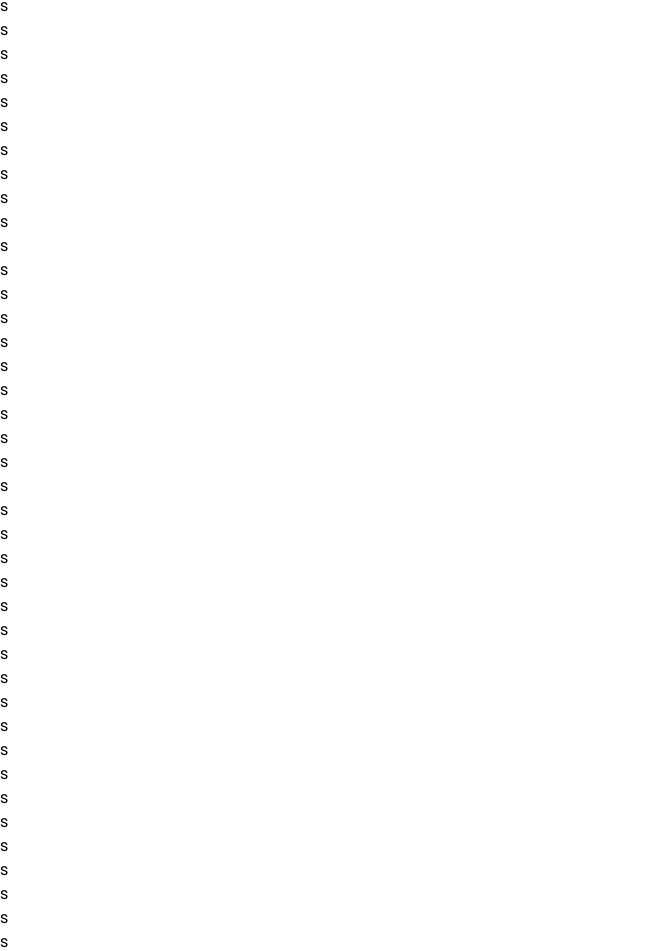
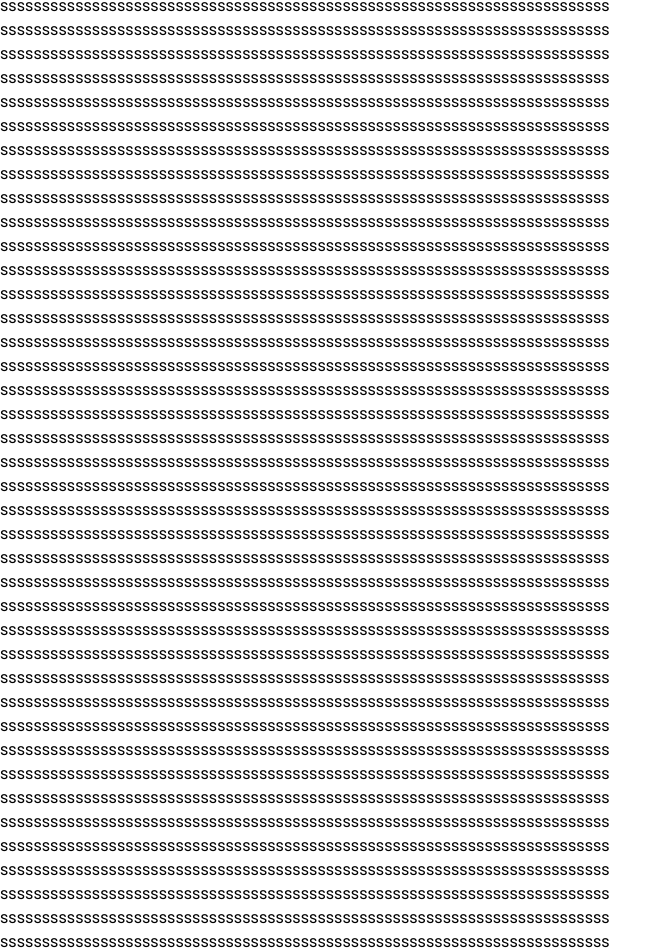
Before and after one commit to sqds-hall-of-shame/frontend, a React (Vite) app: page / in a window 1280 px wide. Shown: the part 444-1395 px from the top of the page, without its empty margins (0-671 px from the left). Built offline with nearby package versions, Linux system fonts and the light colour scheme.

Commit message:
feat: better navbar design

```diff
--- a/src/components/ui/Navbar.tsx
+++ b/src/components/ui/Navbar.tsx
@@ -75,7 +75,7 @@ export const Navbar: React.FC = () => {
     <>
       <DesktopBrowser>
         <div className="mb-[150px]">
-          <div className="flex justify-center items-center fixed top-4 left-1/2 transform -translate-x-1/2 w-[95%] z-50 bg-white bg-opacity-[3%] duration-150 rounded-3xl">
+          <div className="flex justify-center items-center fixed top-4 left-1/2 transform -translate-x-1/2 w-[95%] z-50 bg-white bg-opacity-[3%] duration-150 rounded-3xl border border-[#383838] backdrop-filter backdrop-blur-[8px]">
             <nav className="flex items-center text-center justify-between w-full my-8 ml-24">
               <div className="flex items-center">
                 <Button className="mr-3">Random</Button>
--- a/src/main.tsx
+++ b/src/main.tsx
@@ -9,7 +9,7 @@ setInterval(() => {
     (!("theme" in localStorage) &&
       window.matchMedia("(prefers-color-scheme: dark)").matches)
   ) {
-    document.documentElement.classList.add("dark", "bg-[#111111]");
+    document.documentElement.classList.add("dark", "bg-[#0a0a0a]");
     document.documentElement.style.setProperty(
       "--scrollbar-track-color",
       "#212121",
@@ -22,7 +22,7 @@ setInterval(() => {
     return;
   }
 
-  document.documentElement.classList.remove("dark", "bg-[#111111]");
+  document.documentElement.classList.remove("dark", "bg-[#0a0a0a]");
   document.documentElement.style.setProperty(
     "--scrollbar-track-color",
     "#979797",
--- a/src/routes/Index.tsx
+++ b/src/routes/Index.tsx
@@ -9,58 +9,162 @@ export const Index: React.FC = () => {
       <Navbar />
 
       <DesktopBrowser>
-        <p>s</p>
-        <p>s</p>
-        <p>s</p>
-        <p>s</p>
-        <p>s</p>
-        <p>s</p>
-        <p>s</p>
-        <p>s</p>
-        <p>s</p>
-        <p>s</p>
-        <p>s</p>
-        <p>s</p>
-        <p>s</p>
-        <p>s</p>
-        <p>s</p>
-        <p>s</p>
-        <p>s</p>
-        <p>s</p>
-        <p>s</p>
-        <p>s</p>
-        <p>s</p>
-        <p>s</p>
-        <p>s</p>
-        <p>s</p>
-        <p>s</p>
-        <p>s</p>
-        <p>s</p>
-        <p>s</p>
-        <p>s</p>
-        <p>s</p>
-        <p>s</p>
-        <p>s</p>
-        <p>s</p>
-        <p>s</p>
-        <p>s</p>
-        <p>s</p>
-        <p>s</p>
-        <p>s</p>
-        <p>s</p>
-        <p>s</p>
-        <p>s</p>
-        <p>s</p>
-        <p>s</p>
-        <p>s</p>
-        <p>s</p>
-        <p>s</p>
-        <p>s</p>
-        <p>s</p>
-        <p>s</p>
-        <p>s</p>
-        <p>s</p>
-        <p>s</p>
+        <p>
+          sssssssssssssssssssssssssssssssssssssssssssssssssssssssssssssssssssssssss
+        </p>
+        <p>
+          sssssssssssssssssssssssssssssssssssssssssssssssssssssssssssssssssssssssss
+        </p>
+        <p>
+          sssssssssssssssssssssssssssssssssssssssssssssssssssssssssssssssssssssssss
+        </p>
+        <p>
+          sssssssssssssssssssssssssssssssssssssssssssssssssssssssssssssssssssssssss
+        </p>
+        <p>
+          sssssssssssssssssssssssssssssssssssssssssssssssssssssssssssssssssssssssss
+        </p>
+        <p>
+          sssssssssssssssssssssssssssssssssssssssssssssssssssssssssssssssssssssssss
+        </p>
+        <p>
+          sssssssssssssssssssssssssssssssssssssssssssssssssssssssssssssssssssssssss
+        </p>
+        <p>
+          sssssssssssssssssssssssssssssssssssssssssssssssssssssssssssssssssssssssss
+        </p>
+        <p>
+          sssssssssssssssssssssssssssssssssssssssssssssssssssssssssssssssssssssssss
+        </p>
+        <p>
+          sssssssssssssssssssssssssssssssssssssssssssssssssssssssssssssssssssssssss
+        </p>
+        <p>
+          sssssssssssssssssssssssssssssssssssssssssssssssssssssssssssssssssssssssss
+        </p>
+        <p>
+          sssssssssssssssssssssssssssssssssssssssssssssssssssssssssssssssssssssssss
+        </p>
+        <p>
+          sssssssssssssssssssssssssssssssssssssssssssssssssssssssssssssssssssssssss
+        </p>
+        <p>
+          sssssssssssssssssssssssssssssssssssssssssssssssssssssssssssssssssssssssss
+        </p>
+        <p>
+          sssssssssssssssssssssssssssssssssssssssssssssssssssssssssssssssssssssssss
+        </p>
+        <p>
+          sssssssssssssssssssssssssssssssssssssssssssssssssssssssssssssssssssssssss
+        </p>
+        <p>
+          sssssssssssssssssssssssssssssssssssssssssssssssssssssssssssssssssssssssss
+        </p>
+        <p>
+          sssssssssssssssssssssssssssssssssssssssssssssssssssssssssssssssssssssssss
+        </p>
+        <p>
+          sssssssssssssssssssssssssssssssssssssssssssssssssssssssssssssssssssssssss
+        </p>
+        <p>
+          sssssssssssssssssssssssssssssssssssssssssssssssssssssssssssssssssssssssss
+        </p>
+        <p>
+          sssssssssssssssssssssssssssssssssssssssssssssssssssssssssssssssssssssssss
+        </p>
+        <p>
+          sssssssssssssssssssssssssssssssssssssssssssssssssssssssssssssssssssssssss
+        </p>
+        <p>
+          sssssssssssssssssssssssssssssssssssssssssssssssssssssssssssssssssssssssss
+        </p>
+        <p>
+          sssssssssssssssssssssssssssssssssssssssssssssssssssssssssssssssssssssssss
+        </p>
+        <p>
+          sssssssssssssssssssssssssssssssssssssssssssssssssssssssssssssssssssssssss
+        </p>
+        <p>
+          sssssssssssssssssssssssssssssssssssssssssssssssssssssssssssssssssssssssss
+        </p>
+        <p>
+          sssssssssssssssssssssssssssssssssssssssssssssssssssssssssssssssssssssssss
+        </p>
+        <p>
+          sssssssssssssssssssssssssssssssssssssssssssssssssssssssssssssssssssssssss
+        </p>
+        <p>
+          sssssssssssssssssssssssssssssssssssssssssssssssssssssssssssssssssssssssss
+        </p>
+        <p>
+          sssssssssssssssssssssssssssssssssssssssssssssssssssssssssssssssssssssssss
+        </p>
+        <p>
+          sssssssssssssssssssssssssssssssssssssssssssssssssssssssssssssssssssssssss
+        </p>
+        <p>
+          sssssssssssssssssssssssssssssssssssssssssssssssssssssssssssssssssssssssss
+        </p>
+        <p>
+          sssssssssssssssssssssssssssssssssssssssssssssssssssssssssssssssssssssssss
+        </p>
+        <p>
+          sssssssssssssssssssssssssssssssssssssssssssssssssssssssssssssssssssssssss
+        </p>
+        <p>
+          sssssssssssssssssssssssssssssssssssssssssssssssssssssssssssssssssssssssss
+        </p>
+        <p>
+          sssssssssssssssssssssssssssssssssssssssssssssssssssssssssssssssssssssssss
+        </p>
+        <p>
+          sssssssssssssssssssssssssssssssssssssssssssssssssssssssssssssssssssssssss
+        </p>
+        <p>
+          sssssssssssssssssssssssssssssssssssssssssssssssssssssssssssssssssssssssss
+        </p>
+        <p>
+          sssssssssssssssssssssssssssssssssssssssssssssssssssssssssssssssssssssssss
+        </p>
+        <p>
+          sssssssssssssssssssssssssssssssssssssssssssssssssssssssssssssssssssssssss
+        </p>
+        <p>
+          sssssssssssssssssssssssssssssssssssssssssssssssssssssssssssssssssssssssss
+        </p>
+        <p>
+          sssssssssssssssssssssssssssssssssssssssssssssssssssssssssssssssssssssssss
+        </p>
+        <p>
+          sssssssssssssssssssssssssssssssssssssssssssssssssssssssssssssssssssssssss
+        </p>
+        <p>
+          sssssssssssssssssssssssssssssssssssssssssssssssssssssssssssssssssssssssss
+        </p>
+        <p>
+          sssssssssssssssssssssssssssssssssssssssssssssssssssssssssssssssssssssssss
+        </p>
+        <p>
+          sssssssssssssssssssssssssssssssssssssssssssssssssssssssssssssssssssssssss
+        </p>
+        <p>
+          sssssssssssssssssssssssssssssssssssssssssssssssssssssssssssssssssssssssss
+        </p>
+        <p>
+          sssssssssssssssssssssssssssssssssssssssssssssssssssssssssssssssssssssssss
+        </p>
+        <p>
+          sssssssssssssssssssssssssssssssssssssssssssssssssssssssssssssssssssssssss
+        </p>
+        <p>
+          sssssssssssssssssssssssssssssssssssssssssssssssssssssssssssssssssssssssss
+        </p>
+        <p>
+          sssssssssssssssssssssssssssssssssssssssssssssssssssssssssssssssssssssssss
+        </p>
+        <p>
+          sssssssssssssssssssssssssssssssssssssssssssssssssssssssssssssssssssssssss
+        </p>
       </DesktopBrowser>
 
       <MobileBrowser>
```
